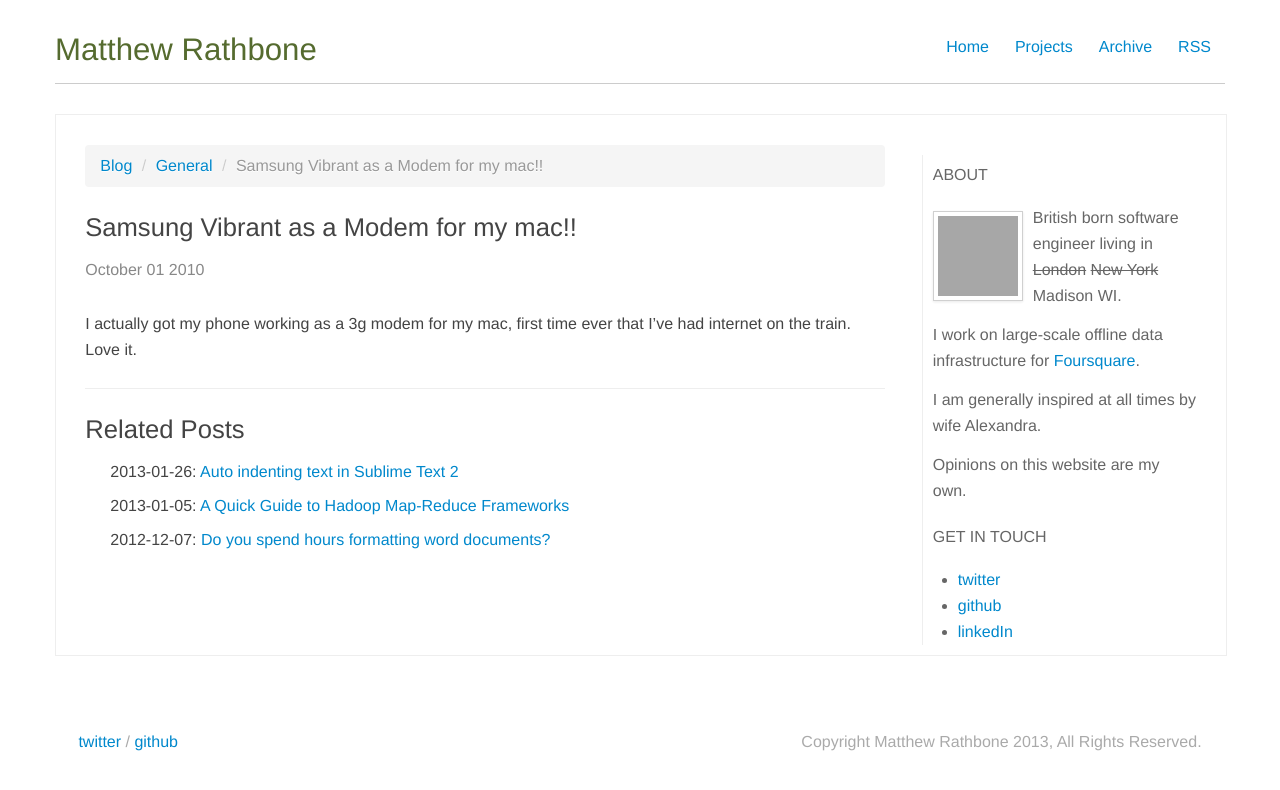
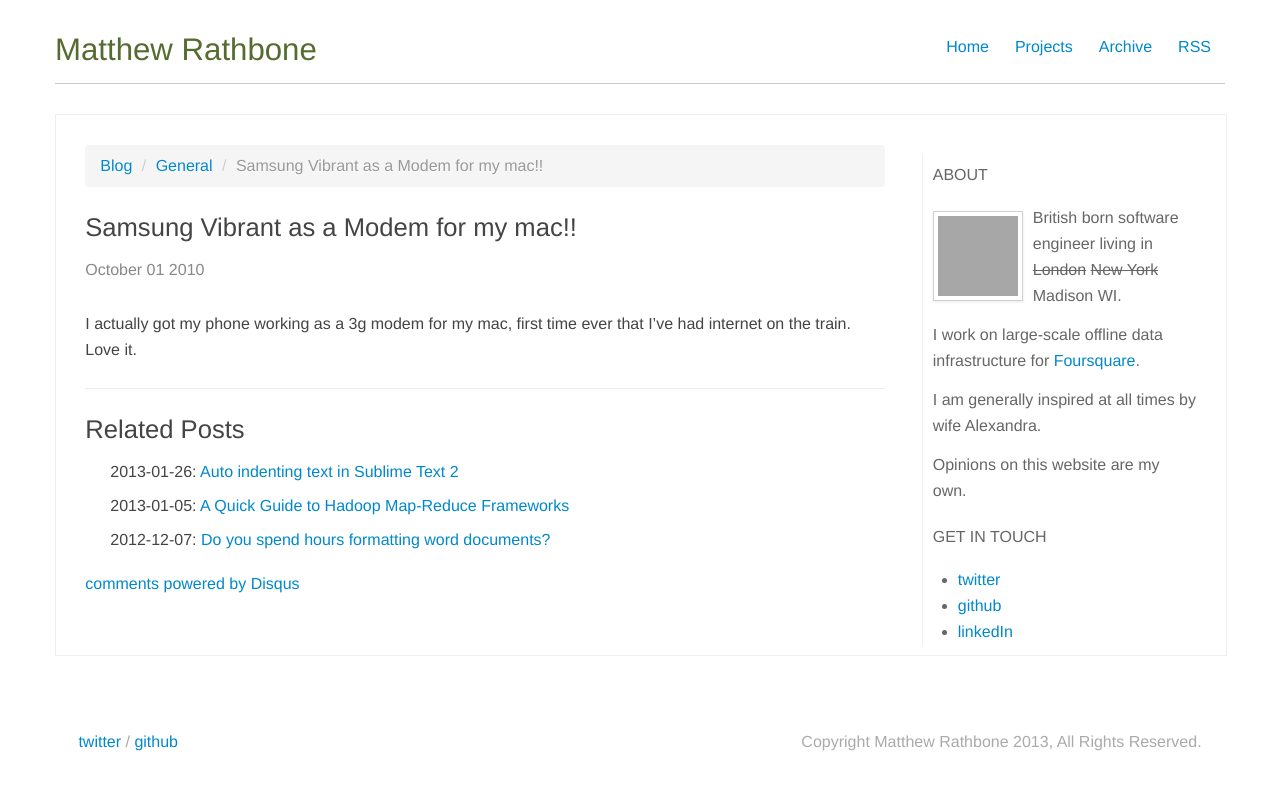
Before and after one commit to rathboma/rathboma.github.com, a Jekyll site: the page built from _posts/tumblr/2010-10-01-samsung-vibrant-as-a-modem-for-my-mac.html, in a window 1280 px wide. Shown: the top 790 px of the page. Built offline with Jekyll 4.4.1, drawn with Linux system fonts in a browser that asks for light colours; comment, search, counter and statistics services are not loaded; some of the changed lines change nothing that is shown; grey boxes are pictures that could not be loaded.

Commit message:
added disqus

```diff
--- a/_layouts/post.html
+++ b/_layouts/post.html
@@ -29,4 +29,22 @@
       {% endfor %}
     {% endif %}
   </ul>
+  <div id="disqus_thread"></div>
+    <script type="text/javascript">
+        /* * * CONFIGURATION VARIABLES: EDIT BEFORE PASTING INTO YOUR WEBPAGE * * */
+        var disqus_shortname = 'rathboma'; // required: replace example with your forum shortname
+        var disqus_identifier = '{{page.id}}';
+        var disqus_title = '{{page.title}}';
+        var disqus_url = '{{site.url}}{{page.url}}';
+
+        /* * * DON'T EDIT BELOW THIS LINE * * */
+        (function() {
+            var dsq = document.createElement('script'); dsq.type = 'text/javascript'; dsq.async = true;
+            dsq.src = 'http://' + disqus_shortname + '.disqus.com/embed.js';
+            (document.getElementsByTagName('head')[0] || document.getElementsByTagName('body')[0]).appendChild(dsq);
+        })();
+    </script>
+    <noscript>Please enable JavaScript to view the <a href="http://disqus.com/?ref_noscript">comments powered by Disqus.</a></noscript>
+    <a href="http://disqus.com" class="dsq-brlink">comments powered by <span class="logo-disqus">Disqus</span></a>
+
 </div>
```
